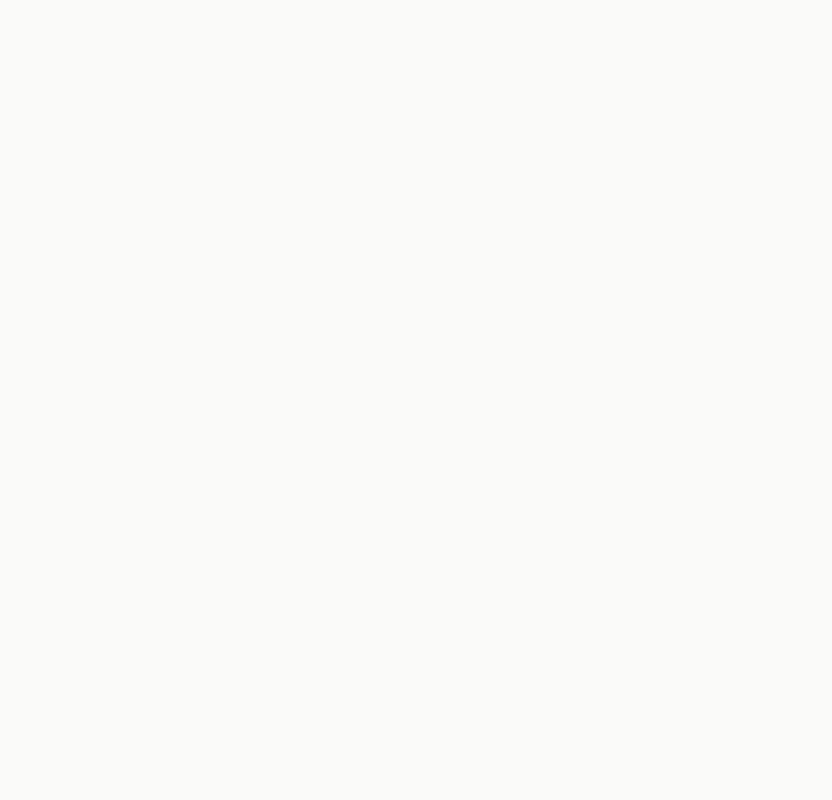
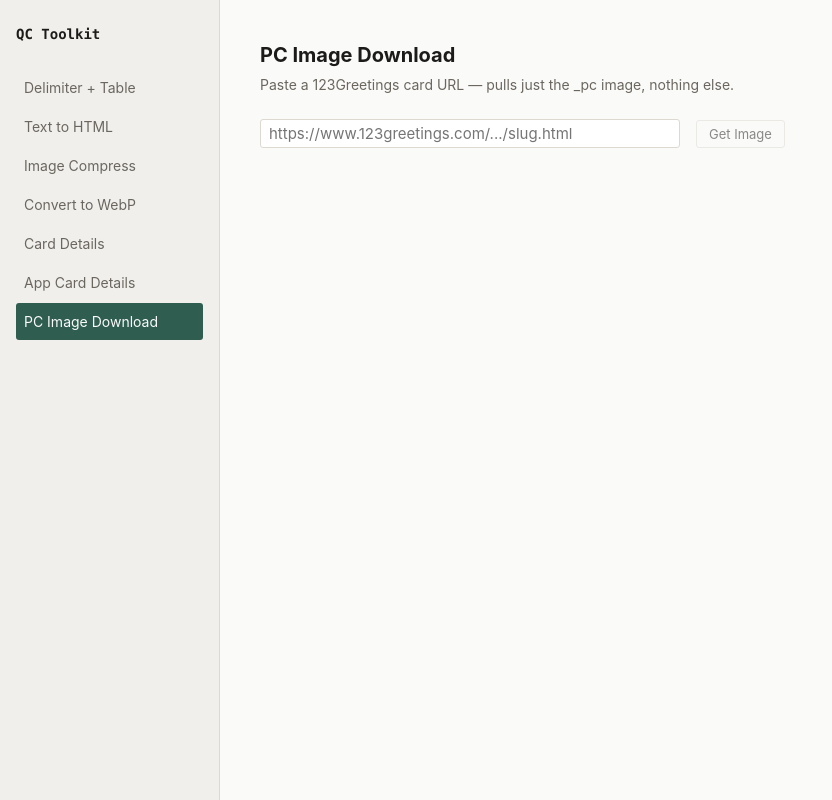
Before and after one commit to ranajitdey-spec/qc-toolkit, a React (Vite) app: page /tools/pc-download in a window 1280 px wide. Before the commit this address had no page. Shown: the whole page, without its empty margins (0-832 px from the left). Built offline with nearby package versions, Linux system fonts and the light colour scheme.

Commit message:
Add standalone PC image download tool

```diff
--- /dev/null
+++ b/src/tools/pc-download/index.tsx
@@ -0,0 +1,79 @@
+import { useState } from "react";
+import type { PcExtractResult } from "./logic";
+import { logEvent } from "../../lib/log";
+import sharedStyles from "../shared.module.css";
+import styles from "./styles.module.css";
+
+export default function PcDownload() {
+  const [cardUrl, setCardUrl] = useState("");
+  const [loading, setLoading] = useState(false);
+  const [error, setError] = useState<string | null>(null);
+  const [result, setResult] = useState<PcExtractResult | null>(null);
+
+  async function handleFetch() {
+    setLoading(true);
+    setError(null);
+    setResult(null);
+    try {
+      const res = await fetch(`/api/extract-pc?url=${encodeURIComponent(cardUrl)}`);
+      const data: PcExtractResult = await res.json();
+      if (!data.valid) {
+        setError(data.error ?? "Could not extract image.");
+      } else {
+        setResult(data);
+        logEvent("pc-download", "extract", { url: cardUrl });
+      }
+    } catch {
+      setError("Request failed.");
+    } finally {
+      setLoading(false);
+    }
+  }
+
+  function downloadImage() {
+    if (!result?.pcUrl || !result.filename) return;
+    const a = document.createElement("a");
+    a.href = `/api/download-asset?url=${encodeURIComponent(result.pcUrl)}&filename=${encodeURIComponent(result.filename)}`;
+    a.download = result.filename;
+    a.click();
+    logEvent("pc-download", "download", { filename: result.filename });
+  }
+
+  const previewSrc = result?.pcUrl
+    ? `/api/download-asset?url=${encodeURIComponent(result.pcUrl)}&filename=${encodeURIComponent(result.filename ?? "pc.jpg")}&inline=1`
+    : null;
+
+  return (
+    <div className={sharedStyles.page}>
+      <h1 className={sharedStyles.title}>PC Image Download</h1>
+      <p className={sharedStyles.sub}>Paste a 123Greetings card URL — pulls just the _pc image, nothing else.</p>
+
+      <div className={styles.controls}>
+        <input
+          className={styles.textInput}
+          style={{ width: 420 }}
+          placeholder="https://www.123greetings.com/.../slug.html"
+          value={cardUrl}
+          onChange={(e) => setCardUrl(e.target.value)}
+        />
+        <button className={styles.btn} onClick={handleFetch} disabled={loading || !cardUrl}>
+          {loading ? "Fetching…" : "Get Image"}
+        </button>
+      </div>
+
+      {error && <p style={{ color: "var(--danger)", fontSize: 13 }}>{error}</p>}
+
+      {result?.valid && previewSrc && (
+        <div className={styles.previewBox}>
+          <img className={styles.preview} src={previewSrc} alt="Card PC preview" />
+          <div className={styles.controls} style={{ marginTop: 8, marginBottom: 0 }}>
+            <span className={styles.filename}>{result.filename}</span>
+            <button className={styles.btn} onClick={downloadImage}>
+              Download
+            </button>
+          </div>
+        </div>
+      )}
+    </div>
+  );
+}
--- /dev/null
+++ b/src/tools/pc-download/logic.ts
@@ -0,0 +1,6 @@
+export interface PcExtractResult {
+  valid: boolean;
+  pcUrl?: string;
+  filename?: string;
+  error?: string;
+}
--- /dev/null
+++ b/src/tools/pc-download/styles.module.css
@@ -0,0 +1,51 @@
+.controls {
+  display: flex;
+  align-items: center;
+  gap: var(--space-3);
+  flex-wrap: wrap;
+  margin-bottom: var(--space-3);
+}
+
+.textInput {
+  border: 1px solid var(--border);
+  border-radius: var(--radius);
+  padding: 4px 8px;
+}
+
+.btn {
+  border: 1px solid var(--border);
+  border-radius: var(--radius);
+  background: var(--bg);
+  padding: 5px 12px;
+  font-size: 13px;
+  cursor: pointer;
+}
+
+.btn:hover:not(:disabled) {
+  background: var(--accent);
+  color: var(--accent-contrast);
+  border-color: var(--accent);
+}
+
+.btn:disabled {
+  opacity: 0.5;
+  cursor: default;
+}
+
+.filename {
+  font-family: var(--font-mono);
+  font-size: 12px;
+}
+
+.previewBox {
+  border: 1px solid var(--border);
+  border-radius: var(--radius);
+  background: var(--surface);
+  padding: var(--space-3);
+}
+
+.preview {
+  max-width: 320px;
+  border-radius: var(--radius);
+  display: block;
+}
--- a/src/tools/registry.ts
+++ b/src/tools/registry.ts
@@ -53,4 +53,11 @@ export const tools: ToolMeta[] = [
     description: "Extract Q1/font/tags/red-green lines and rename the four card files.",
     component: lazy(() => import("./app-card")),
   },
+  {
+    id: "pc-download",
+    path: "/tools/pc-download",
+    name: "PC Image Download",
+    description: "Paste a card URL, get just the _pc preview image, nothing else.",
+    component: lazy(() => import("./pc-download")),
+  },
 ];
```
Also changed, not shown: worker/index.ts (+33 -1 lines), 2 other files (tests, documents, lock files or other folders).
